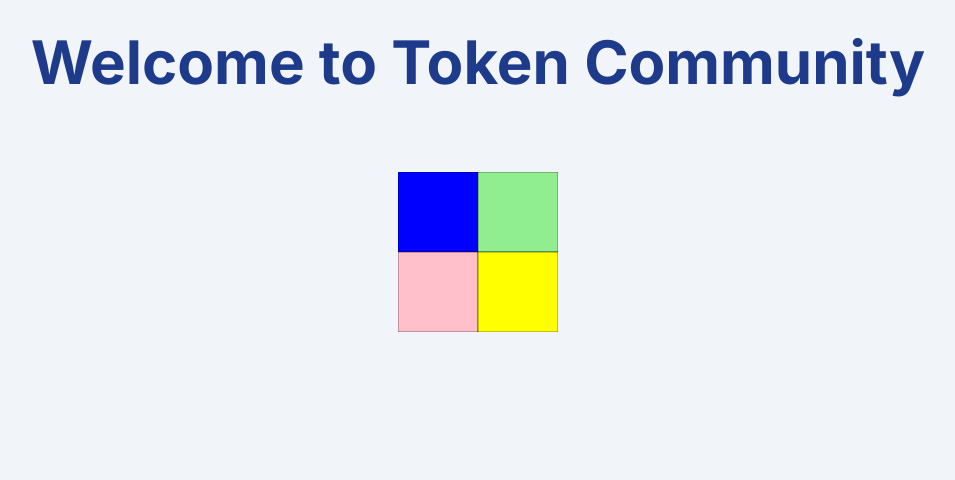
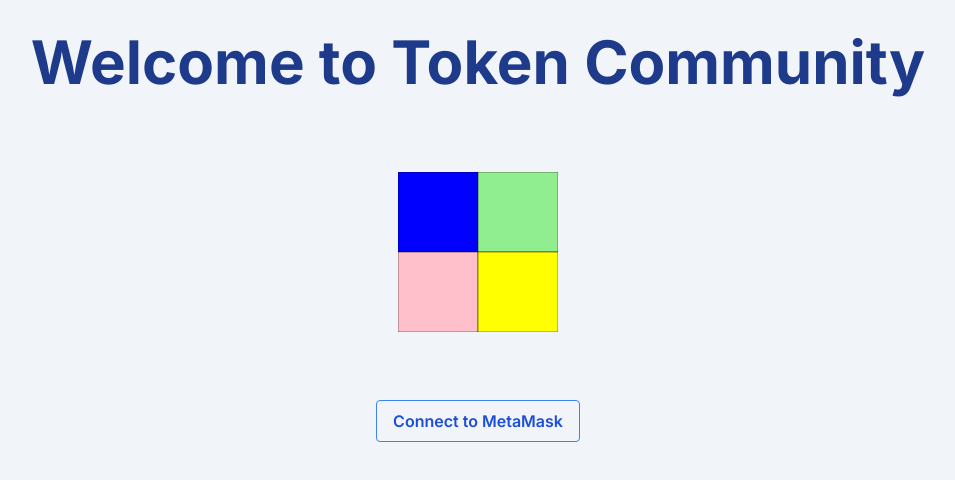
Before and after one commit to ajipon-44/nft2, a Next.js app in the folder frontend/: page / in a window 1280 px wide. Shown: the top 480 px of the page, without its empty margins (162-1117 px from the left). Built offline with nearby package versions, Linux system fonts and the light colour scheme.

Commit message:
frontend:MetaMask接続機能実装

```diff
--- a/frontend/src/app/page.tsx
+++ b/frontend/src/app/page.tsx
@@ -47,6 +47,21 @@ export default function Home() {
     }
   };
 
+  const connectWallet = async () => {
+    try {
+      const { ethereum } = window;
+      if (ethereum) {
+        const accounts = (await ethereum.request({
+          method: "eth_requestAccounts",
+        })) as string[];
+        console.log(`account: ${accounts[0]}`);
+        setAccount(accounts[0]);
+      }
+    } catch (e) {
+      console.log(e);
+    }
+  };
+
   useEffect(() => {
     checkMetaMaskInstalled();
     checkChainId();
@@ -88,6 +103,18 @@ export default function Home() {
             />
           </svg>
         </div>
+        <div className="flex mt-1">
+          {account === "" ? (
+            <button
+              className="bg-transparent text-blue-700 font-semibold py-2 px-4 border border-blue-500 rounded hover:border-transparent hover:text-white hover:bg-blue-500 hover:cursor-pointer"
+              onClick={connectWallet}
+            >
+              Connect to MetaMask
+            </button>
+          ) : (
+            <></>
+          )}
+        </div>
       </div>
     </>
   );
```
